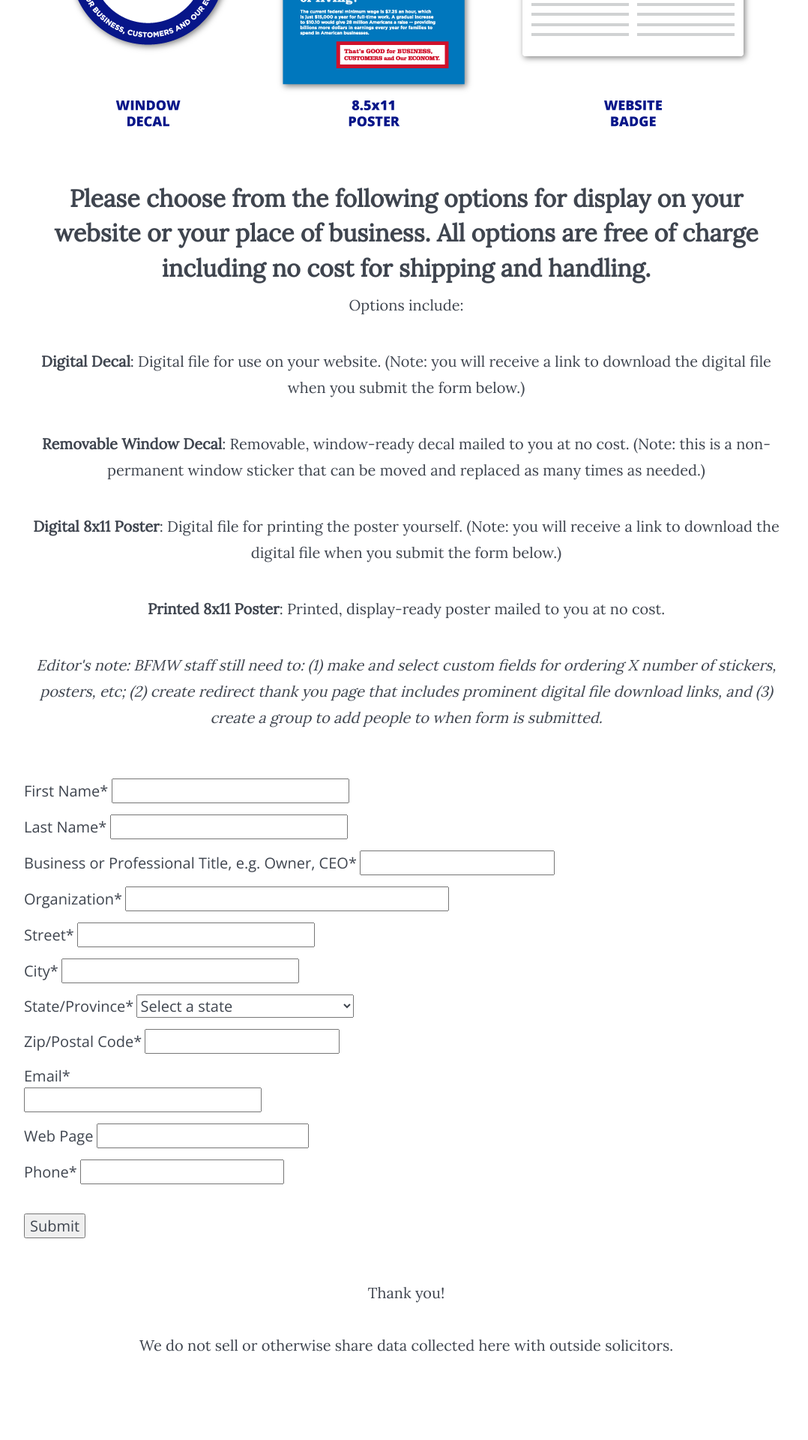
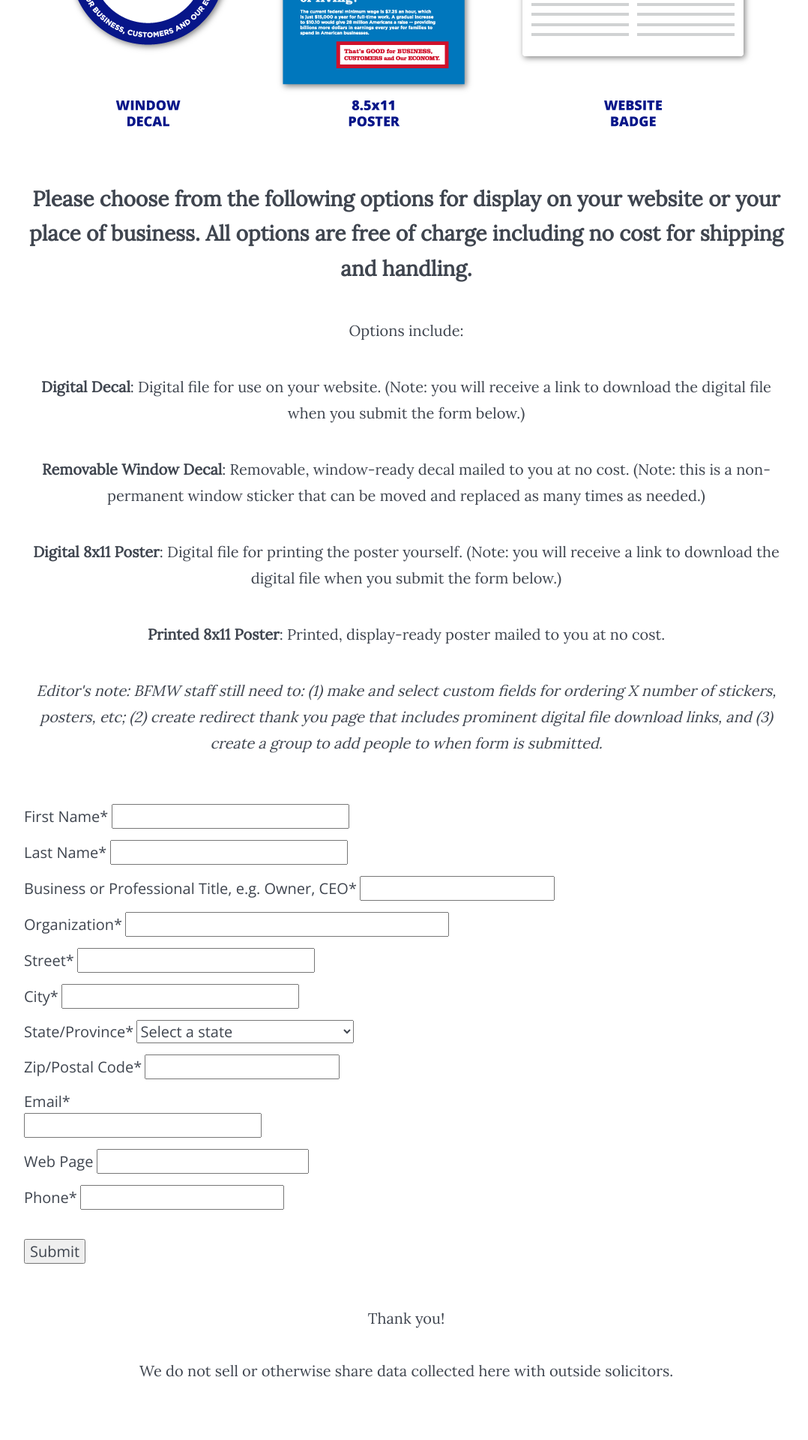
Before and after one commit to misfist/1010stickers, a PHP site: page /salsa-template.html in a window 1280 px wide. Shown: the part 328-2248 px from the top of the page at 75% size, without its empty margins (98-1176 px from the left). Run offline with PHP 8.4, Linux system fonts and the light colour scheme; some libraries are stand-ins or nearby versions.

Commit message:
Updated font sizes for order form.

```diff
--- a/library/css/style.css
+++ b/library/css/style.css
@@ -1187,31 +1187,39 @@ body.order-form header.header {
     padding-top: 1.25em;
     font-family: "Lora", serif !important;
     color: #d0112b; }
-/* line 17, ../scss/base/_orderform.scss */
+/* line 18, ../scss/base/_orderform.scss */
+body.order-form section#intro h3 {
+  font-family: "Lora", serif !important;
+  color: #3f454f;
+  padding-bottom: 1.25em; }
+  @media screen and (max-width: 30em) {
+    /* line 18, ../scss/base/_orderform.scss */
+    body.order-form section#intro h3 {
+      font-size: 1.125rem; } }
+  @media screen and (min-width: 48em) {
+    /* line 18, ../scss/base/_orderform.scss */
+    body.order-form section#intro h3 {
+      font-size: 1.75em; } }
+/* line 29, ../scss/base/_orderform.scss */
 body.order-form section#intro article {
   font-family: "Lora", serif !important;
-  color: #3f454f;
-  font-size: 16; }
-  /* line 21, ../scss/base/_orderform.scss */
-  body.order-form section#intro article h3 {
-    font-family: "Lora", serif !important;
-    color: #3f454f; }
-  /* line 25, ../scss/base/_orderform.scss */
+  color: #3f454f; }
+  /* line 33, ../scss/base/_orderform.scss */
   body.order-form section#intro article h2 {
     display: none; }
-  /* line 28, ../scss/base/_orderform.scss */
+  /* line 36, ../scss/base/_orderform.scss */
   body.order-form section#intro article p {
     font-size: 16; }
-  /* line 32, ../scss/base/_orderform.scss */
+  /* line 40, ../scss/base/_orderform.scss */
   body.order-form section#intro article .diaFields,
   body.order-form section#intro article .formRow {
     text-align: left;
     font-family: "Open Sans", sans-serif !important; }
-  /* line 36, ../scss/base/_orderform.scss */
+  /* line 44, ../scss/base/_orderform.scss */
   body.order-form section#intro article p#jQ-uid-3 {
     display: none; }
 @media screen and (max-width: 30em) {
-  /* line 42, ../scss/base/_orderform.scss */
+  /* line 51, ../scss/base/_orderform.scss */
   body.order-form section#partners li {
     display: block;
     float: left;
@@ -1223,6 +1231,6 @@ body.order-form section#intro article {
     /* line 41, ../scss/neat/grid/_span-columns.scss */
     body.order-form section#partners li:last-child {
       margin-right: 0; }
-    /* line 49, ../scss/base/_orderform.scss */
+    /* line 58, ../scss/base/_orderform.scss */
     body.order-form section#partners li:last-child {
       padding-bottom: 0; } }
--- a/library/scss/base/_orderform.scss
+++ b/library/scss/base/_orderform.scss
@@ -14,14 +14,22 @@ body.order-form {
       color: $red;
     }
   }
-  section#intro article {
-    font-family: $lora !important;
-    color: $gray4;
-    font-size: $body-size-s;
+  section#intro {
       h3 {
         font-family: $lora !important;
         color: $gray4;
+        padding-bottom: em(20);
+        @include media($mobile) {
+          font-size: 1.125rem;
         }
+        @include media($desktop) {
+          font-size: em(28);
+        }
+      }
+      article {
+      font-family: $lora !important;
+      color: $gray4;
+
       h2 {
         display: none;
       }
@@ -35,6 +43,7 @@ body.order-form {
       }
       p#jQ-uid-3 {
         display: none;
+      }
     }
   }
 
@@ -53,3 +62,14 @@ body.order-form {
     }
   }
 }
+
+// .order-form main.content section#intro article div.salsa form h3 {
+//   color: red;
+//   font-size: em(28);
+//         @include media($mobile) {
+//           font-size: $h3-size-s !important;
+//         }
+//         @include media($desktop) {
+//           font-size: $h3-size-m !important;
+//         }
+// }
```
Lines whose indentation alone changed are shown as unchanged.
